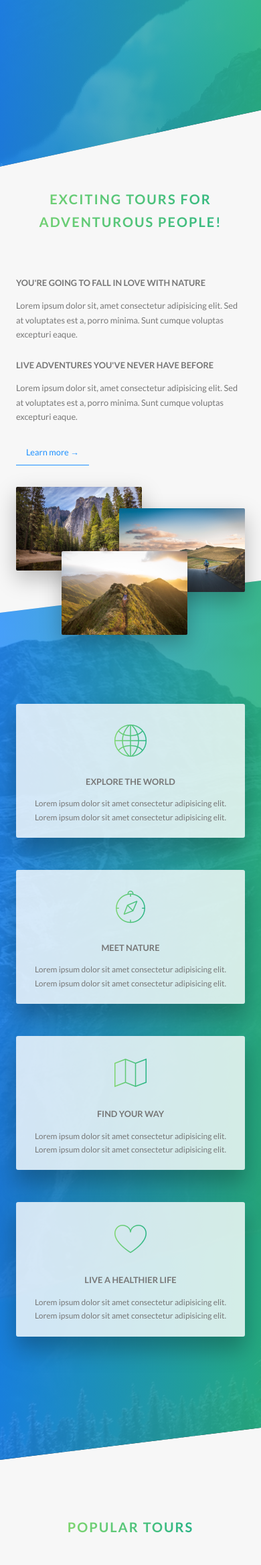
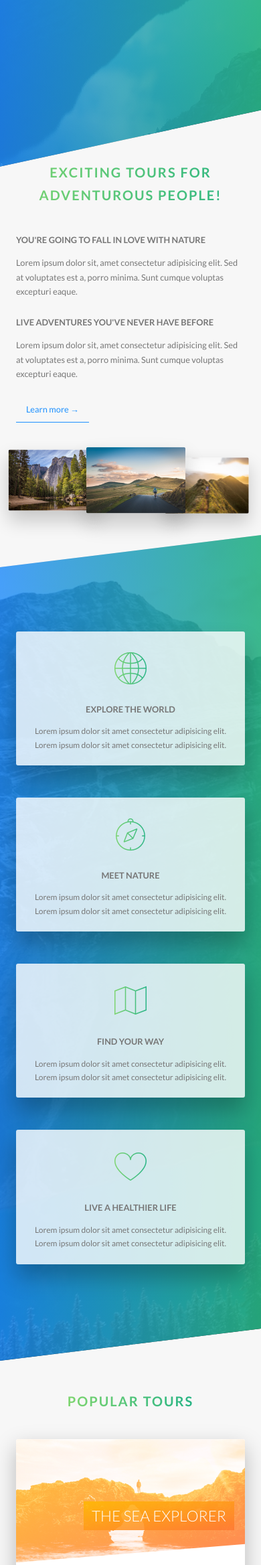
Before and after one commit to SparksFullStack/naturelust, a PHP site: page /index.html in a window 390 px wide. Shown: the part 553-2890 px from the top of the page at 67% size. Run offline with PHP 8.4, Linux system fonts and the light colour scheme.

Commit message:
tours branch completed

```diff
--- a/css/style.css
+++ b/css/style.css
@@ -136,9 +136,15 @@ body {
 
 .u-margin-bottom-large {
   margin-bottom: 8rem !important; }
+  @media (max-width: 56.25em) {
+    .u-margin-bottom-large {
+      margin-bottom: 5rem !important; } }
 
 .u-margin-bottom-medium {
   margin-bottom: 4rem !important; }
+  @media (max-width: 56.25em) {
+    .u-margin-bottom-medium {
+      margin-bottom: 3rem !important; } }
 
 .u-margin-bottom-small {
   margin-bottom: 1.5rem !important; }
@@ -154,6 +160,9 @@ body {
   padding-top: 25rem;
   margin-top: -20vh;
   padding-bottom: 30rem; }
+  @media (max-width: 56.25em) {
+    .section-about {
+      padding: 20rem 0; } }
 
 .section-features {
   padding: 20rem 0;
@@ -163,19 +172,31 @@ body {
   transform: skewY(-7deg); }
   .section-features > * {
     transform: skewY(7deg); }
+  @media (max-width: 56.25em) {
+    .section-features {
+      padding: 15rem 0; } }
 
 .section-tours {
   background-color: #f7f7f7;
   padding: 25rem 0 10rem 0;
   margin-top: -11.5rem; }
+  @media (max-width: 56.25em) {
+    .section-tours {
+      padding: 20rem 0 10rem 0; } }
 
 .section-stories {
   padding: 15rem 0;
   position: relative; }
+  @media (max-width: 56.25em) {
+    .section-stories {
+      padding: 10rem 0; } }
 
 .section-booking {
   padding: 15rem 0;
   background-image: linear-gradient(to right bottom, #7ed56f, #28b485); }
+  @media (max-width: 56.25em) {
+    .section-booking {
+      padding: 10rem 0; } }
 
 .booking {
   background-image: linear-gradient(105deg, rgba(255, 255, 255, 0.9) 50%, transparent 50%), url(../img/nat-10.jpg);
@@ -272,15 +293,35 @@ body {
     z-index: 10;
     transition: all .2s;
     outline-offset: 2rem; }
+    @media (max-width: 56.25em) {
+      .composition__photo {
+        float: left;
+        position: relative;
+        width: 33.3333%;
+        box-shadow: 0 1.5rem 3rem rgba(0, 0, 0, 0.2); } }
     .composition__photo--p1 {
       left: 0;
       top: -2rem; }
+      @media (max-width: 56.25em) {
+        .composition__photo--p1 {
+          top: 0;
+          transform: scale(1.2); } }
     .composition__photo--p2 {
-      right: 0;
+      right: -1rem;
       top: 2rem; }
+      @media (max-width: 56.25em) {
+        .composition__photo--p2 {
+          top: 0;
+          transform: scale(1.3);
+          z-index: 100; } }
     .composition__photo--p3 {
       left: 20%;
       top: 10rem; }
+      @media (max-width: 56.25em) {
+        .composition__photo--p3 {
+          top: 1rem;
+          left: 0;
+          transform: scale(1.1); } }
     .composition__photo:hover {
       outline: 1.5rem solid #55c57a;
       transform: scale(1.05) translateY(-0.5rem);
@@ -776,6 +817,9 @@ body {
   .footer__logo-box {
     text-align: center;
     margin-bottom: 8rem; }
+    @media (max-width: 56.25em) {
+      .footer__logo-box {
+        margin-bottom: 6rem; } }
   .footer__logo {
     width: 15rem;
     height: auto; }
--- a/sass/base/_utilities.scss
+++ b/sass/base/_utilities.scss
@@ -2,8 +2,20 @@
 .u-center-text { text-align: center !important; }
 
 // Margins
-.u-margin-bottom-large { margin-bottom: 8rem !important; }
-.u-margin-bottom-medium { margin-bottom: 4rem !important; }
+.u-margin-bottom-large {
+    margin-bottom: 8rem !important;
+
+    @include respond(tab-port) { // this allows the use of media query values in your utilities
+        margin-bottom: 5rem !important;
+    }
+}
+.u-margin-bottom-medium {
+    margin-bottom: 4rem !important;
+
+    @include respond(tab-port) {
+        margin-bottom: 3rem !important;
+    }
+}
 .u-margin-bottom-small { margin-bottom: 1.5rem !important; }
 
 .u-margin-top-huge { margin-top: 10rem !important; }
--- a/sass/components/_composition.scss
+++ b/sass/components/_composition.scss
@@ -10,19 +10,43 @@
         transition: all .2s;
         outline-offset: 2rem;
 
+        @include respond(tab-port) {
+            float: left;
+            position: relative;
+            width: 33.3333%;
+            box-shadow: 0 1.5rem 3rem rgba($color-black, .2);
+        }
+
         &--p1 {
             left: 0;
             top: -2rem;
+
+            @include respond(tab-port) {
+               top: 0;
+               transform: scale(1.2);
+            }
         }
 
         &--p2 {
-            right: 0;
+            right: -1rem;
             top: 2rem;
+
+            @include respond(tab-port) {
+                top: 0;
+                transform: scale(1.3);
+                z-index: 100;
+            }
         }
 
         &--p3 {
             left: 20%;
             top: 10rem;
+
+            @include respond(tab-port) {
+                top: 1rem;
+                left: 0;
+                transform: scale(1.1);
+            }
         }
 
         &:hover {
--- a/sass/layout/_footer.scss
+++ b/sass/layout/_footer.scss
@@ -12,6 +12,10 @@
     &__logo-box {
         text-align: center;
         margin-bottom: 8rem;
+
+        @include respond(tab-port) {
+            margin-bottom: 6rem;
+        }
     }
 
     &__logo {
--- a/sass/pages/_home.scss
+++ b/sass/pages/_home.scss
@@ -3,6 +3,10 @@
     padding-top: 25rem;
     margin-top: -20vh; // here we move the section up to compensate for the clip path of 75vh
     padding-bottom: 30rem;
+
+    @include respond(tab-port) {
+        padding: 20rem 0;
+    }
 }
 
 .section-features {
@@ -19,22 +23,38 @@
     & > * { // this is a direct child selector that selects all children underneath the current element
         transform: skewY(7deg);
     }
+
+    @include respond(tab-port) {
+        padding: 15rem 0;
+    }
 }
 
 .section-tours {
     background-color: $color-grey-light-1;
     padding: 25rem 0 10rem 0;
     margin-top: -11.5rem;
+
+    @include respond(tab-port) {
+        padding: 20rem 0 10rem 0;
+    }
 }
 
 .section-stories {
     padding: 15rem 0;
     position: relative;
+
+    @include respond(tab-port) {
+        padding: 10rem 0;
+    }
 }
 
 .section-booking {
     padding: 15rem 0;
     background-image: linear-gradient(to right bottom, $color-primary-light, $color-primary-dark);
+
+    @include respond(tab-port) {
+        padding: 10rem 0;
+    }
 }
 
 .booking {
```
